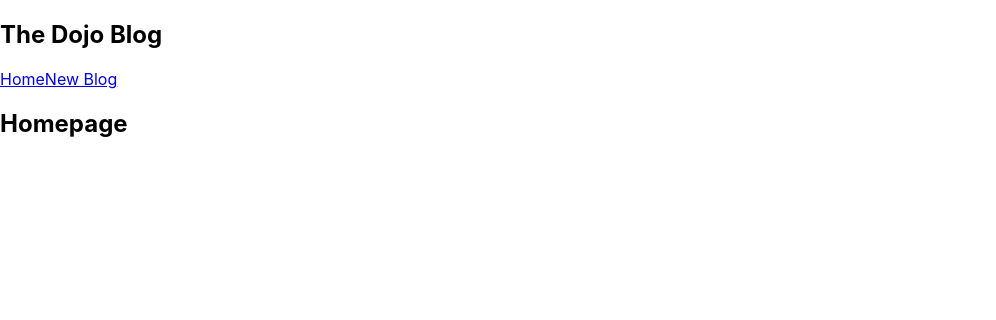
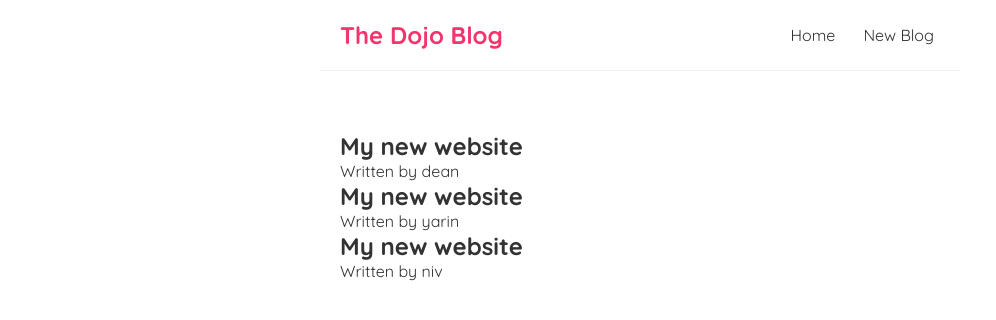
Before and after one commit to deandevio/react-dojo-blog, a React (Create React App) app: page / in a window 1280 px wide. Shown: the top 320 px of the page, without its empty margins (0-996 px from the left). Built offline with nearby package versions, Linux system fonts and the light colour scheme.

Commit message:
mapping through blogs

```diff
--- a/src/Home.js
+++ b/src/Home.js
@@ -1,7 +1,35 @@
+import { useState } from "react";
+
 const Home = () => {
+  const [blogs, setBlogs] = useState([
+    {
+      title: "My new website",
+      body: "lorem ipsum ...",
+      author: "dean",
+      id: 1,
+    },
+    {
+      title: "My new website",
+      body: "lorem ipsum ...",
+      author: "yarin",
+      id: 2,
+    },
+    {
+      title: "My new website",
+      body: "lorem ipsum ...",
+      author: "niv",
+      id: 3,
+    },
+  ]);
+
   return (
     <div className="home">
-      <h2>Homepage</h2>
+      {blogs.map((blog) => (
+        <div className="blog-preview" key={blog.id}>
+          <h2>{blog.title}</h2>
+          <p>Written by {blog.author}</p>
+        </div>
+      ))}
     </div>
   );
 };
--- a/src/index.css
+++ b/src/index.css
@@ -1,13 +1,35 @@
-body {
+@import url("https://fonts.googleapis.com/css2?family=Quicksand:wght@300;400;500;600;700&display=swap");
+
+/* base styles */
+* {
   margin: 0;
-  font-family: -apple-system, BlinkMacSystemFont, 'Segoe UI', 'Roboto', 'Oxygen',
-    'Ubuntu', 'Cantarell', 'Fira Sans', 'Droid Sans', 'Helvetica Neue',
-    sans-serif;
-  -webkit-font-smoothing: antialiased;
-  -moz-osx-font-smoothing: grayscale;
+  font-family: "Quicksand";
+  color: #333;
 }
-
-code {
-  font-family: source-code-pro, Menlo, Monaco, Consolas, 'Courier New',
-    monospace;
+.navbar {
+  padding: 20px;
+  display: flex;
+  align-items: center;
+  max-width: 600px;
+  margin: 0 auto;
+  border-bottom: 1px solid #f2f2f2;
 }
+.navbar h1 {
+  color: #f1356d;
+}
+.navbar .links {
+  margin-left: auto;
+}
+.navbar a {
+  margin-left: 16px;
+  text-decoration: none;
+  padding: 6px;
+}
+.navbar a:hover {
+  color: #f1356d;
+}
+.content {
+  max-width: 600px;
+  margin: 40px auto;
+  padding: 20px;
+}
```
Also changed, not shown: src/logo.svg (deleted), 1 other file (tests, documents, lock files or other folders).
